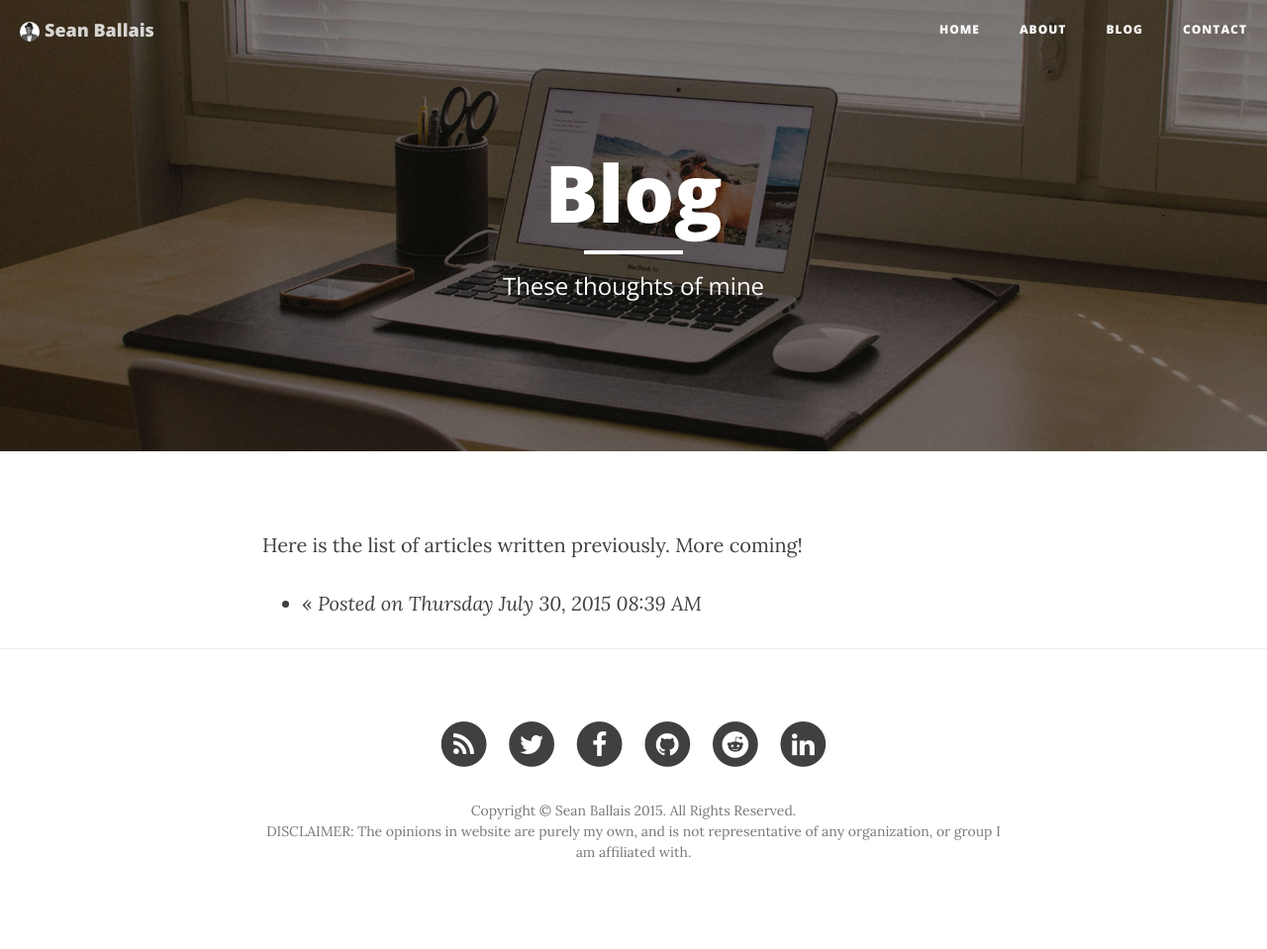
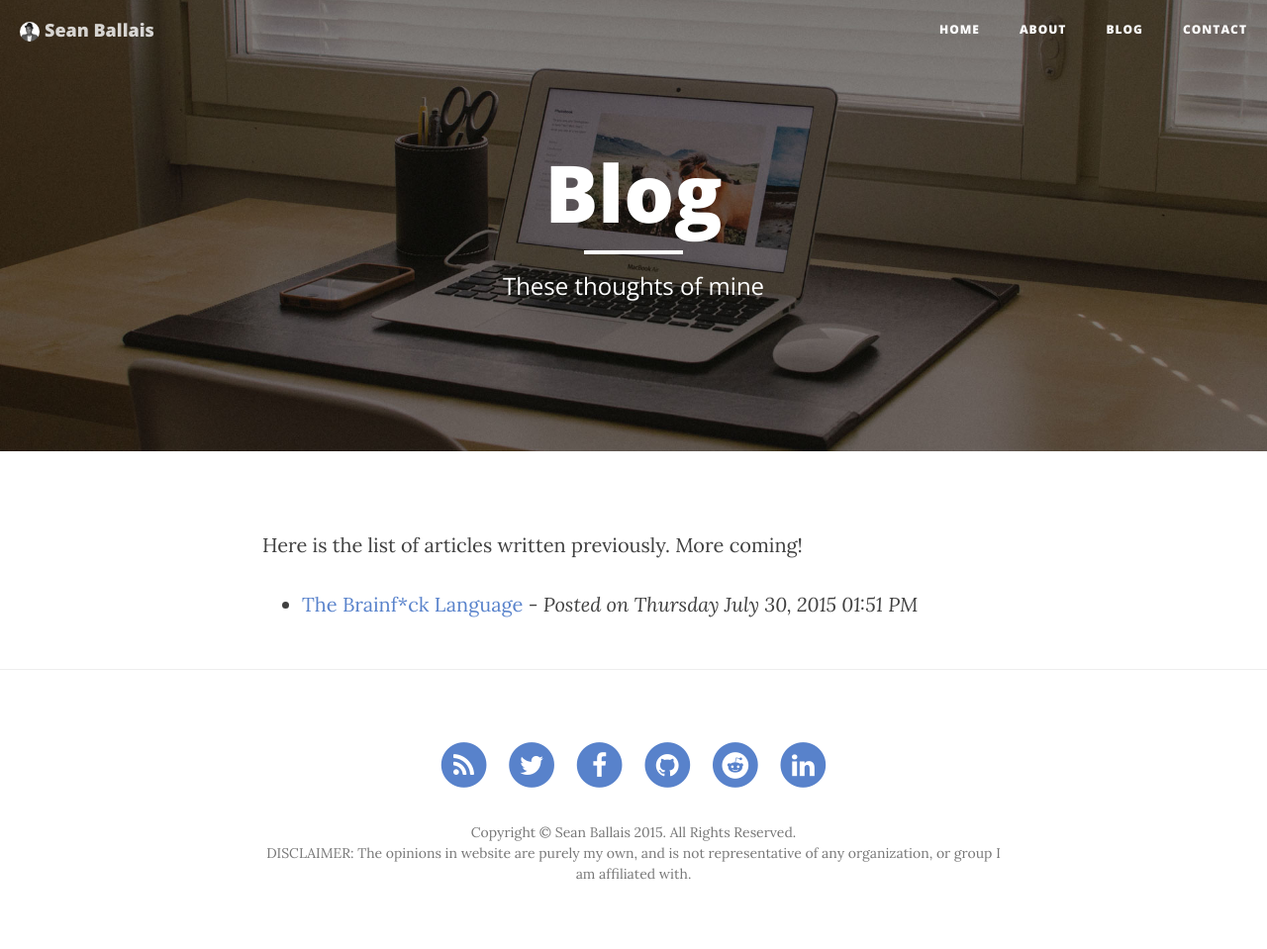
Before and after one commit to seanballais/seanballais.github.io, a Jekyll site: the page built from blog.md, in a window 1280 px wide. Shown: the whole page at 99% size. Built offline with Jekyll 4.4.1, drawn with Linux system fonts in a browser that asks for light colours; nearby versions of some CDN libraries; before the commit the page ends 937 px from its top, so only the background shows below that.

Commit message:
Updated the blog page and CSS file.

```diff
--- a/_posts/2015-07-30-the-brainfck-language.html
+++ b/_posts/2015-07-30-the-brainfck-language.html
@@ -1,6 +1,6 @@
 ---
 layout:     post
-title:      "The Brainf\*ck Language"
+title:      "The Brainf&#42;ck Language"
 subtitle:   "An esoteric programming language you might want to wrap around your head"
 date:       2015-07-30 13:51
 author:     "Sean Francis N. Ballais"
--- a/blog.md
+++ b/blog.md
@@ -7,5 +7,5 @@ description: "These thoughts of mine"
 Here is the list of articles written previously. More coming!
 
 {% for post in site.posts %}
-  * [{{ post.title }}]({{ post.url }}) << *Posted on {{ post.date | date: "%A %B %-d, %Y %I:%M %p" }}*
+  * [{{ post.title }}]({{ post.url }}) - *Posted on {{ post.date | date: "%A %B %-d, %Y %I:%M %p" }}*
 {% endfor %}
--- a/less/clean-blog.less
+++ b/less/clean-blog.less
@@ -11,7 +11,7 @@ body {
 
 // -- Typography
 
-p {
+p, ul {
 	line-height: 1.5;
 	margin: 30px 0;
 	a {
--- a/static/css/clean-blog.css
+++ b/static/css/clean-blog.css
@@ -3,11 +3,13 @@ body {
   font-size: 20px;
   color: #404040;
 }
-p {
+p,
+ul {
   line-height: 1.5;
   margin: 30px 0;
 }
-p a {
+p a,
+ul a {
   color: #5882cb;
 }
 h1,
```
Also changed, not shown: static/css/clean-blog.min.css.
